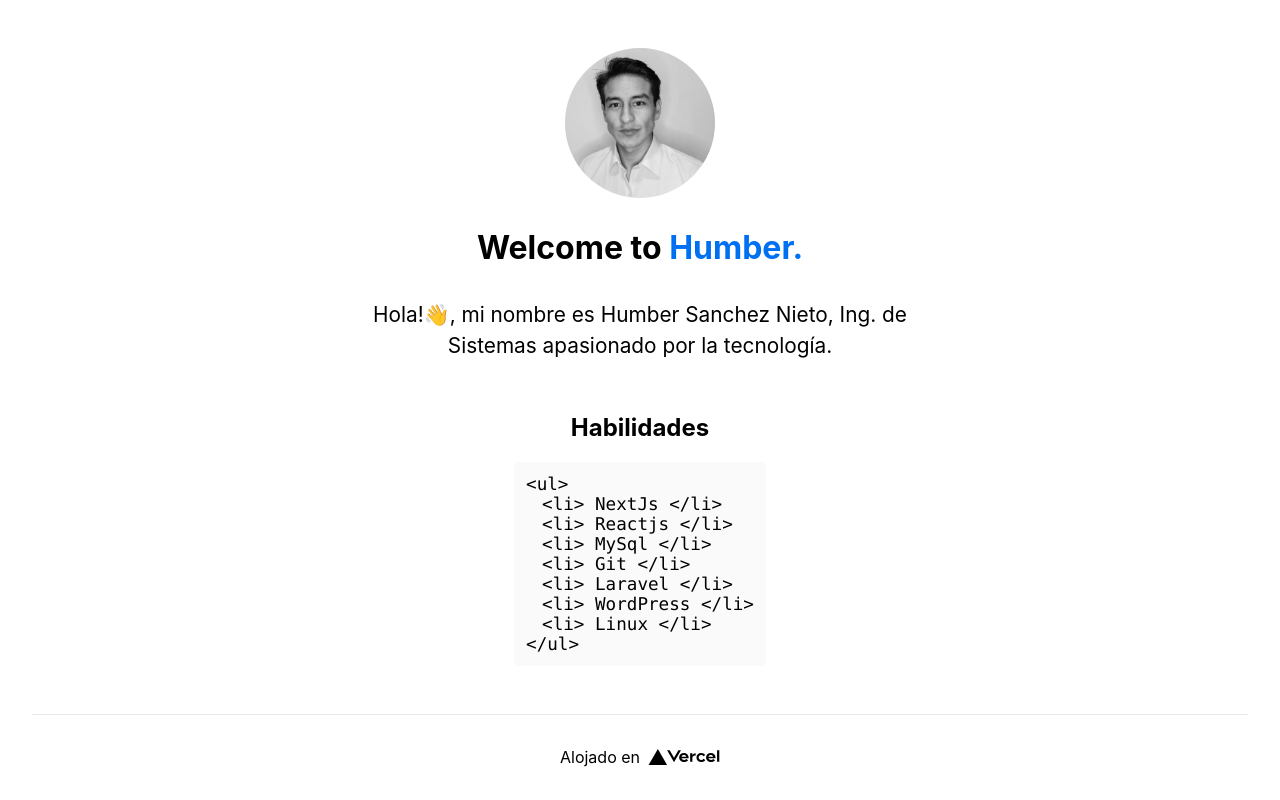
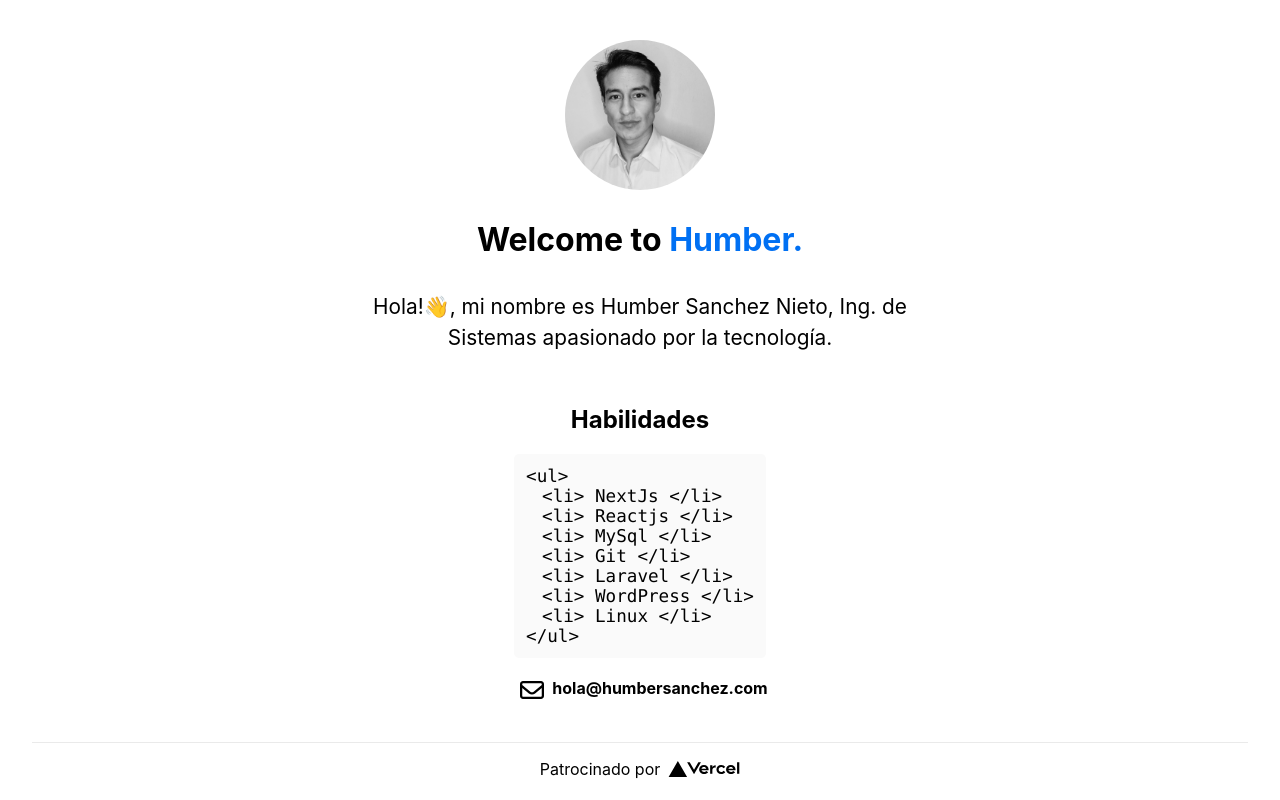
Before and after one commit to husani925/my-portfolio-next, a Next.js app: page / in a window 1280 px wide. Built offline with nearby package versions, Linux system fonts and the light colour scheme.

Commit message:
correo agregado

```diff
--- a/pages/index.js
+++ b/pages/index.js
@@ -49,11 +49,27 @@ export default function Home() {
           <br />
           <span>{`</ul>`}</span>
         </code>
+        <br />
+        <a
+          href="mailto:hola@humbersanchez.com"
+          target="_blank"
+          rel="noopener noreferrer"
+        >
+          <span className={styles.imgemail}>
+            <Image
+              src="/mail.svg"
+              alt="Email Humber Sanchez Nieto"
+              width={40}
+              height={20}
+            />
+            <b>hola@humbersanchez.com</b>
+          </span>
+        </a>
       </main>
 
       <footer className={styles.footer}>
         <a href="https://vercel.com" target="_blank" rel="noopener noreferrer">
-          Alojado en
+          Patrocinado por
           <span className={styles.logo}>
             <Image src="/vercel.svg" alt="Vercel Logo" width={72} height={16} />
           </span>
--- a/styles/Home.module.css
+++ b/styles/Home.module.css
@@ -4,7 +4,7 @@
 
 .main {
   min-height: 10vh;
-  padding: 3rem 0;
+  padding: 2.5rem 0;
   flex: 1;
   display: flex;
   flex-direction: column;
@@ -15,7 +15,7 @@
 .footer {
   display: flex;
   flex: 1;
-  padding: 2rem 0;
+  padding: 1rem 0;
   border-top: 1px solid #eaeaea;
   justify-content: center;
   align-items: center;
@@ -123,6 +123,11 @@
 .imglogo{
   border-radius: 50%;
 }
+.imgemail{
+  height: 1.5em;
+
+  display: flex;
+}
 
 @media (max-width: 600px) {
   .grid {
```
Also changed, not shown: public/mail.svg (added).
